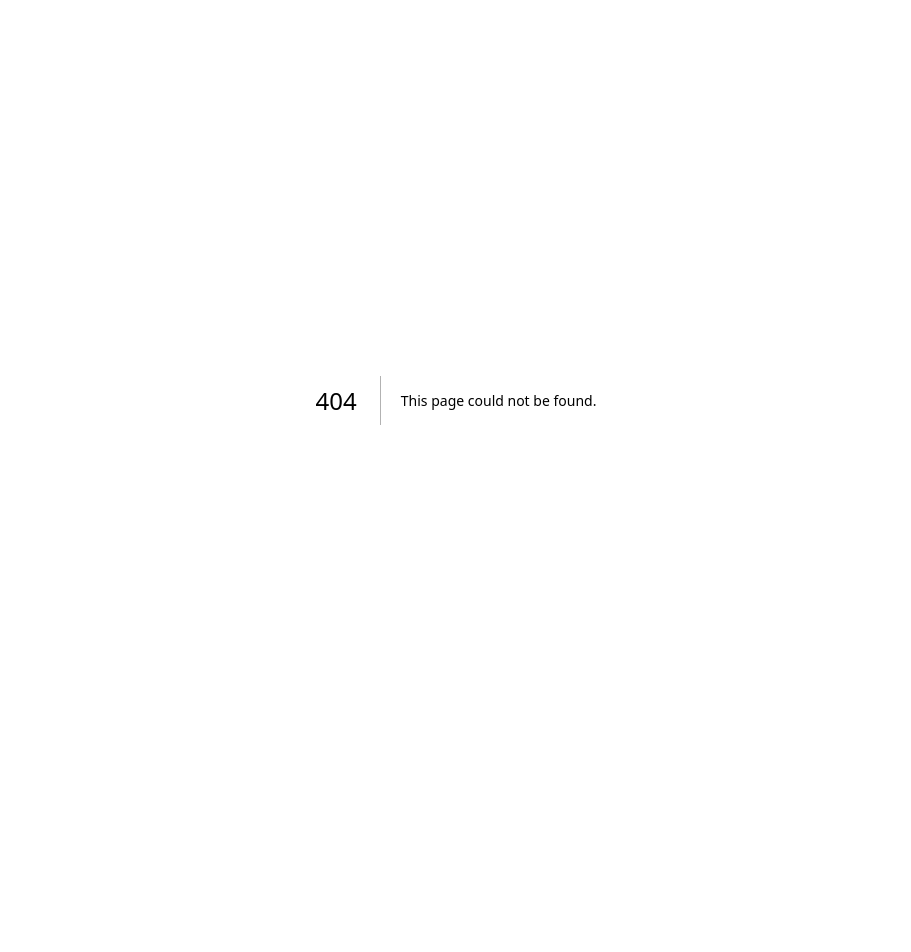
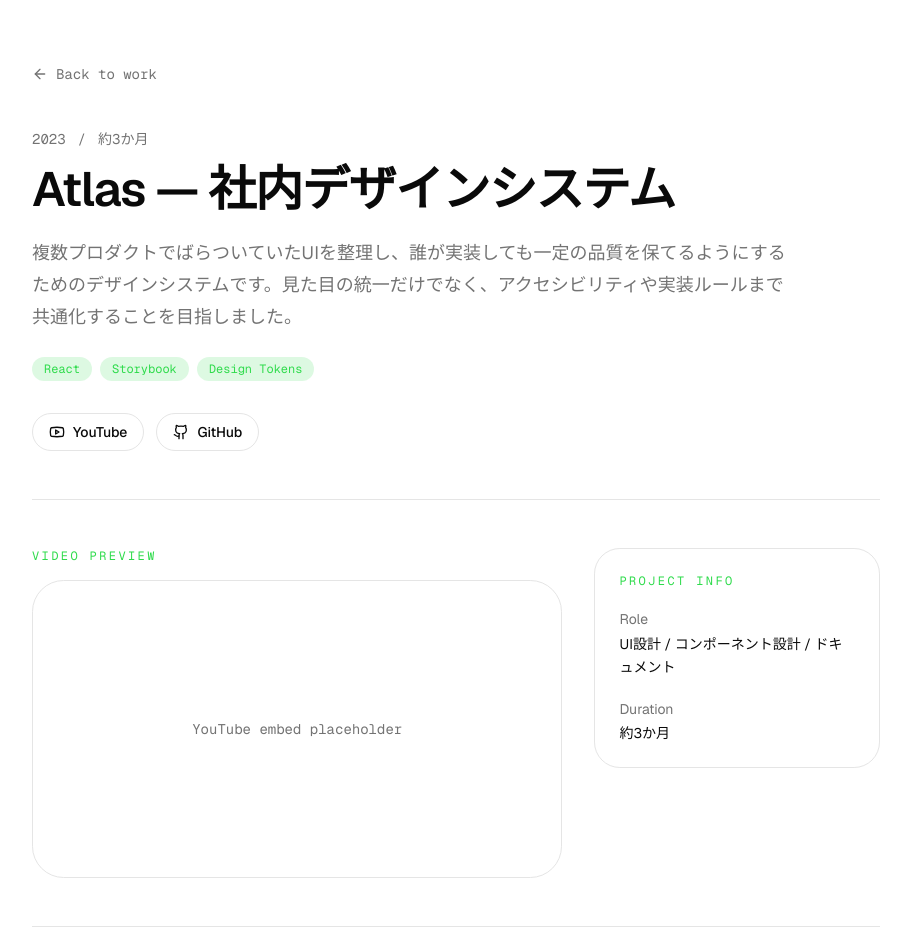
Before and after one commit to mirai-333/portfolio-site, a Next.js app: page /work/atlas in a window 1280 px wide. Before the commit this address had no page. Shown: the top 952 px of the page, without its empty margins (184-1095 px from the left). Before the commit the page ends 800 px from the top, so only its background shows below. Built offline with nearby package versions, Linux system fonts and the light colour scheme.

Commit message:
Add reusable project detail page template

```diff
--- /dev/null
+++ b/app/work/[slug]/page.tsx
@@ -0,0 +1,155 @@
+import Link from 'next/link'
+import { notFound } from 'next/navigation'
+import { ArrowLeft, Github, Youtube } from 'lucide-react'
+import { projects } from '@/lib/portfolio-data'
+
+export function generateStaticParams() {
+  return projects.map((project) => ({ slug: project.slug }))
+}
+
+export default async function ProjectDetailPage({
+  params,
+}: {
+  params: Promise<{ slug: string }>
+}) {
+  const { slug } = await params
+  const project = projects.find((item) => item.slug === slug)
+
+  if (!project) notFound()
+
+  return (
+    <main className="mx-auto min-h-screen max-w-4xl px-6 py-10 sm:py-16">
+      <Link
+        href="/#work"
+        className="inline-flex items-center gap-2 font-mono text-sm text-muted-foreground transition-colors hover:text-brand"
+      >
+        <ArrowLeft className="size-4" aria-hidden="true" />
+        Back to work
+      </Link>
+
+      <section className="mt-10 border-b border-border pb-12">
+        <div className="flex flex-wrap items-center gap-3 font-mono text-sm text-muted-foreground">
+          <span>{project.year}</span>
+          <span aria-hidden="true">/</span>
+          <span>{project.duration}</span>
+        </div>
+        <h1 className="mt-4 max-w-3xl text-balance text-4xl font-semibold tracking-tight text-foreground sm:text-5xl">
+          {project.title}
+        </h1>
+        <p className="mt-6 max-w-3xl text-pretty text-lg leading-8 text-muted-foreground">
+          {project.overview}
+        </p>
+
+        <ul className="mt-6 flex flex-wrap gap-2">
+          {project.tags.map((tag) => (
+            <li
+              key={tag}
+              className="rounded-full bg-brand-soft px-3 py-1 font-mono text-xs text-brand"
+            >
+              {tag}
+            </li>
+          ))}
+        </ul>
+
+        <div className="mt-8 flex flex-wrap gap-3">
+          <a
+            href={project.youtubeUrl ?? '#'}
+            className="inline-flex items-center gap-2 rounded-full border border-border bg-card px-4 py-2 text-sm font-medium text-foreground transition hover:border-brand hover:text-brand"
+          >
+            <Youtube className="size-4" aria-hidden="true" />
+            YouTube
+          </a>
+          <a
+            href={project.githubUrl ?? '#'}
+            className="inline-flex items-center gap-2 rounded-full border border-border bg-card px-4 py-2 text-sm font-medium text-foreground transition hover:border-brand hover:text-brand"
+          >
+            <Github className="size-4" aria-hidden="true" />
+            GitHub
+          </a>
+        </div>
+      </section>
+
+      <section className="py-12">
+        <div className="grid gap-8 sm:grid-cols-[1.3fr_0.7fr] sm:items-start">
+          <div>
+            <p className="font-mono text-xs uppercase tracking-[0.2em] text-brand">
+              Video preview
+            </p>
+            <div className="mt-4 aspect-video overflow-hidden rounded-3xl border border-border bg-card">
+              {project.videoEmbedUrl ? (
+                <iframe
+                  src={project.videoEmbedUrl}
+                  title={`${project.title} video preview`}
+                  className="h-full w-full"
+                  allow="accelerometer; autoplay; clipboard-write; encrypted-media; gyroscope; picture-in-picture; web-share"
+                  allowFullScreen
+                />
+              ) : (
+                <div className="flex h-full items-center justify-center px-6 text-center font-mono text-sm text-muted-foreground">
+                  YouTube embed placeholder
+                </div>
+              )}
+            </div>
+          </div>
+
+          <aside className="rounded-2xl border border-border bg-card p-6">
+            <p className="font-mono text-xs uppercase tracking-[0.2em] text-brand">
+              Project info
+            </p>
+            <dl className="mt-5 space-y-5 text-sm">
+              <div>
+                <dt className="text-muted-foreground">Role</dt>
+                <dd className="mt-1 leading-relaxed text-foreground">{project.role}</dd>
+              </div>
+              <div>
+                <dt className="text-muted-foreground">Duration</dt>
+                <dd className="mt-1 text-foreground">{project.duration}</dd>
+              </div>
+            </dl>
+          </aside>
+        </div>
+      </section>
+
+      <section className="border-t border-border py-16">
+        <div className="max-w-2xl">
+          <p className="font-mono text-xs uppercase tracking-[0.2em] text-brand">
+            Process
+          </p>
+          <h2 className="mt-3 text-3xl font-semibold tracking-tight text-foreground">
+            制作プロセス
+          </h2>
+          <p className="mt-4 leading-7 text-muted-foreground">
+            このセクションは長めのケーススタディを想定しています。文章だけでなく、ワイヤーフレーム、UnityやFigmaの画面、検証中のスクリーンショットなどを工程ごとに追加できます。
+          </p>
+        </div>
+
+        <div className="mt-12 space-y-16">
+          {project.process.map((step) => (
+            <article key={step.title} className="grid gap-6 sm:grid-cols-[180px_1fr]">
+              <h3 className="font-mono text-sm text-foreground">{step.title}</h3>
+              <div>
+                <p className="max-w-2xl whitespace-pre-line leading-8 text-muted-foreground">
+                  {step.body}
+                </p>
+                {step.image ? (
+                  <figure className="mt-8 overflow-hidden rounded-3xl border border-border bg-card">
+                    {/* eslint-disable-next-line @next/next/no-img-element */}
+                    <img
+                      src={step.image}
+                      alt={step.imageAlt ?? ''}
+                      className="h-auto w-full object-cover"
+                    />
+                  </figure>
+                ) : (
+                  <div className="mt-8 flex min-h-64 items-center justify-center rounded-3xl border border-dashed border-border bg-card/60 px-6 text-center font-mono text-xs text-muted-foreground">
+                    Process image placeholder
+                  </div>
+                )}
+              </div>
+            </article>
+          ))}
+        </div>
+      </section>
+    </main>
+  )
+}
```
